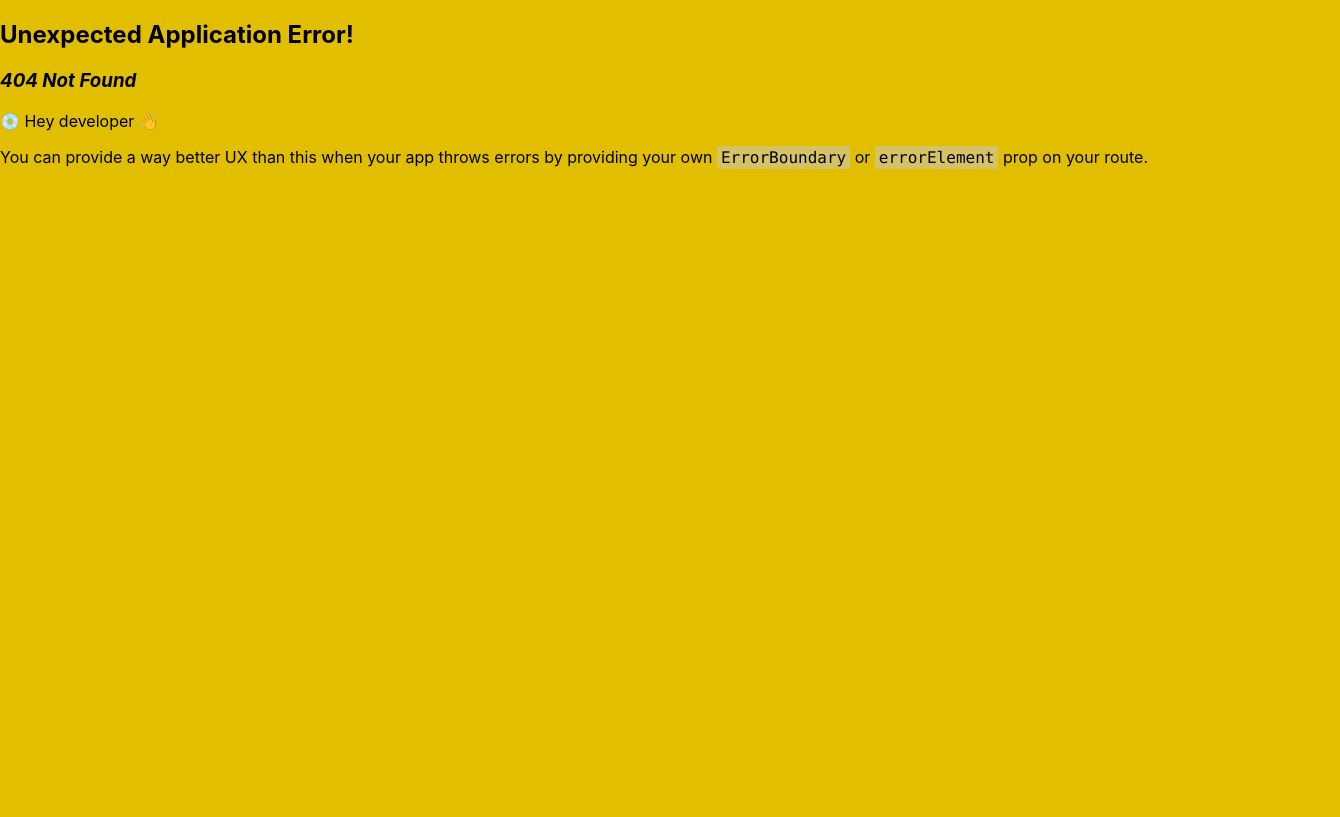
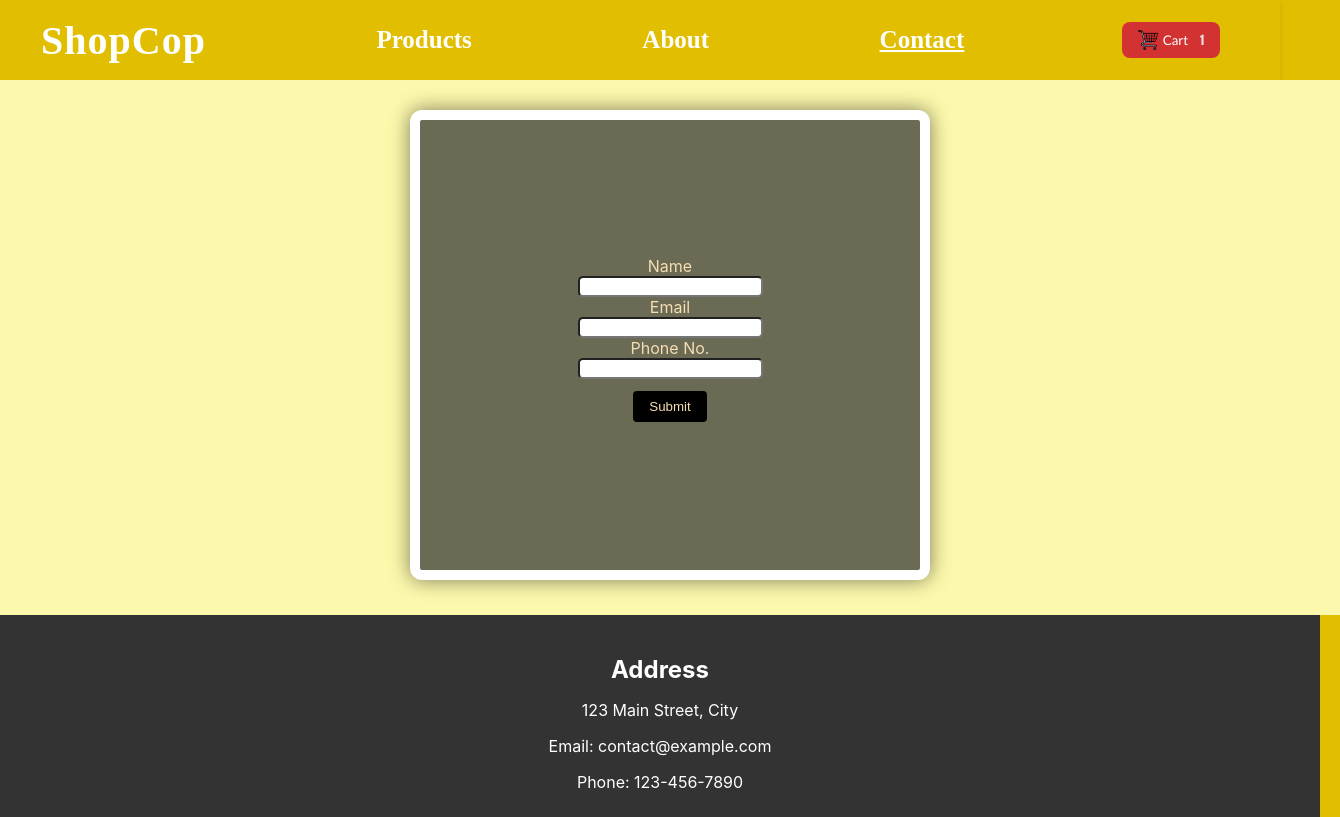
Before and after one commit to befierce/e-commerce-react, a React (Create React App) app: page /contact-us in a window 1280 px wide. Before the commit this address had no page. Shown: the whole page, 1340 px wide, since content can reach past the window. Built offline with nearby package versions, Linux system fonts and the light colour scheme.

Commit message:
used fetch API to send user data to firebase Database

```diff
--- a/src/Components/Footer/Footer.css
+++ b/src/Components/Footer/Footer.css
@@ -1,4 +1,29 @@
+/* .footer {
+    background-color: #333;
+    color: white;
+    padding: 20px;
+    text-align: center;
+
+}
+
+.footer-content {
+    max-width: 800px;
+    margin: 0 auto;
+}
+
+.footer h2 {
+    margin-bottom: 10px;
+}
+
+.footer p {
+    margin-bottom: 5px;
+} */
+
 .footer {
+    /* position: fixed; */
+    bottom: 0;
+    left: 0;
+    width: 100%;
     background-color: #333;
     color: white;
     padding: 20px;
--- a/src/Components/Footer/Footer.js
+++ b/src/Components/Footer/Footer.js
@@ -2,7 +2,7 @@ import "./Footer.css"
 const Footer = () => {
     return <footer className="footer">
     <div className="footer-content">
-        <h2>Contact Us</h2>
+        <h2>Address</h2>
         <p>123 Main Street, City</p>
         <p>Email: contact@example.com</p>
         <p>Phone: 123-456-7890</p>
--- a/src/Components/Navbar/Container.css
+++ b/src/Components/Navbar/Container.css
@@ -5,7 +5,7 @@
     display: flex;
     /* margin:4px; */
     /* border: 2px solid black; */
-    background-color: white;
+    background-color:#fcf8ac;
     justify-content: center;
     color:#4F3A30;
 }
--- a/src/Components/Navbar/Container.jsx
+++ b/src/Components/Navbar/Container.jsx
@@ -1,10 +1,10 @@
 import React from "react";
 import "./Container.css";
 
-const Container = () => {
+const Container = (props) => {
   return (
     <div className="container">
-      <h1>this is ShopCop</h1>
+      <h1>{props.description}</h1>
     </div>
   );
 };
--- a/src/Components/Navbar/Navbar.css
+++ b/src/Components/Navbar/Navbar.css
@@ -32,6 +32,6 @@
 
   } */
   .navbar a.active{
-    transform: translateY(-2px);
+    /* transform: translateY(-2px); */
     text-decoration: underline;
   }
--- a/src/Components/Navbar/Navbar.jsx
+++ b/src/Components/Navbar/Navbar.jsx
@@ -1,20 +1,23 @@
 import React from "react";
 import "./Navbar.css";
 import CartButton from "../Cart/CartButton/CartButton";
-import { Link } from "react-router-dom";
+// import { Link } from "react-router-dom";
 import { NavLink } from "react-router-dom";
 
 const Navbar = () => {
   return (
     <div className="navbar">
-      <NavLink id="websitename" to="/" activeClassName="active">
+      <NavLink id="websitename" to="/" activeclassname="active">
         ShopCop
       </NavLink>
-      <NavLink id="productsPage" to="/ProductsPage" activeClassName="active">
+      <NavLink id="productsPage" to="/ProductsPage" activeclassname="active">
         Products
       </NavLink>
-      <NavLink id="about" to="/about" activeClassName="active">
+      <NavLink id="about" to="/about" activeclassname="active">
         About
+      </NavLink>
+      <NavLink id="contact-us" to="/contact-us" activeclassname="active">
+        Contact
       </NavLink>
       <CartButton />
     </div>
--- a/src/Components/ProductsCard/ProductCard.css
+++ b/src/Components/ProductsCard/ProductCard.css
@@ -7,7 +7,7 @@
     margin: 10px;
     text-align: center;
     box-shadow: 0 4px 8px rgba(0, 0, 0, 0.1);
-    background-color: beige;
+    background-color: #fcf8ac;
     padding-bottom: 60px;
 
 }
--- /dev/null
+++ b/src/Pages/ContactUs.css
@@ -0,0 +1,48 @@
+
+
+
+
+
+.contact-us-body{
+    width: 100%;
+    height: 475px;
+    background-color:#fcf8ac;
+    display: flex;
+    justify-content: center;
+    padding: 30px;
+}
+
+.contact-us-form-container{
+    width: 500px;
+    height: 450px;
+    border: 10px solid white;
+    border-radius: 12px;
+    background-color: #6b6a54;
+    box-shadow: 0 0 20px rgba(0, 0, 0, 0.5);
+    display: flex;
+    flex-direction: column;
+    /* align-items: center; */
+    justify-content: center;
+    /* margin: 12px; */
+}
+
+.contact-us-form-container-box{
+    height: 80px;
+    display: flex;
+    justify-content:center;
+    align-items: center;
+    flex-direction: column;
+    color: wheat;
+}
+input{
+    border-radius: 5px;
+}
+button{
+    margin: 12px;
+    box-shadow: 0,0,12px;
+    color:wheat;
+    background-color: black;
+}
+button:hover{
+background-color: rgb(146, 73, 21);
+}
--- /dev/null
+++ b/src/Pages/ContactUs.jsx
@@ -0,0 +1,83 @@
+import Navbar from "../Components/Navbar/Navbar";
+import Footer from "../Components/Footer/Footer";
+import { useState } from "react";
+import "./ContactUs.css";
+
+const ContactUs = (props) => {
+  const [name, setName] = useState("");
+  const [email, setEmail] = useState("");
+  const [number, setNumber] = useState("");
+
+  const nameChangeHandler = (e) => {
+    setName(e.target.value);
+  };
+  const emailChangeHandler = (e) => {
+    setEmail(e.target.value);
+  };
+  const phoneNumberChangeHandler = (e) => {
+    setNumber(e.target.value);
+  };
+  const contactFormSubmitHandler = async (e) => {
+    e.preventDefault();
+    const data = {
+      name: name,
+      email: email,
+      number: number,
+    };
+
+    const response = await fetch("https://react-e-commerce-4534f-default-rtdb.firebaseio.com/user-contact-database.json",
+      {
+        method: "POST",
+        body: JSON.stringify(data),
+        headers: {
+          "content-type": "application/json",
+        },
+      }
+    );
+      console.log(response);
+      setName("");
+      setEmail("");
+      setNumber("");
+  };
+
+  return (
+    <>
+      <Navbar />
+      <div className="contact-us-body">
+        <div className="contact-us-form-container">
+          <div>
+            <form
+              onSubmit={contactFormSubmitHandler}
+              className="contact-us-form-container-box"
+            >
+              <label>Name</label>
+              <input
+                type="text"
+                value={name}
+                onChange={nameChangeHandler}
+                name="name"
+              />
+              <label>Email</label>
+              <input
+                type="email"
+                value={email}
+                onChange={emailChangeHandler}
+                name="email"
+              />
+              <label>Phone No.</label>
+              <input
+                type="tel"
+                value={number}
+                onChange={phoneNumberChangeHandler}
+                name="phone"
+              />
+              <button type="submit">Submit</button>
+            </form>
+          </div>
+        </div>
+      </div>
+      <Footer />
+    </>
+  );
+};
+export default ContactUs;
--- a/src/Pages/Home.jsx
+++ b/src/Pages/Home.jsx
@@ -33,7 +33,7 @@ const Home = ()=>{
         <div>
           <header>
             <Navbar />
-            <Container />
+            <Container description = "This is ShopCop"/>
           </header>
           <div className="products-container">
           <Product data={dummy_data} description="Take A Tour"/>
--- a/src/Pages/ProductsPage.jsx
+++ b/src/Pages/ProductsPage.jsx
@@ -51,7 +51,7 @@ const ProductsPage = ()=>{
         <div>
           <header>
             <Navbar />
-            <Container />
+            <Container description="Shoe Gallery"/>
           </header>
           <div className="products-container">
           <Product data={dummy_data} description="Add To Cart"/>
```
Also changed, not shown: src/App.js (+5 -2 lines).
